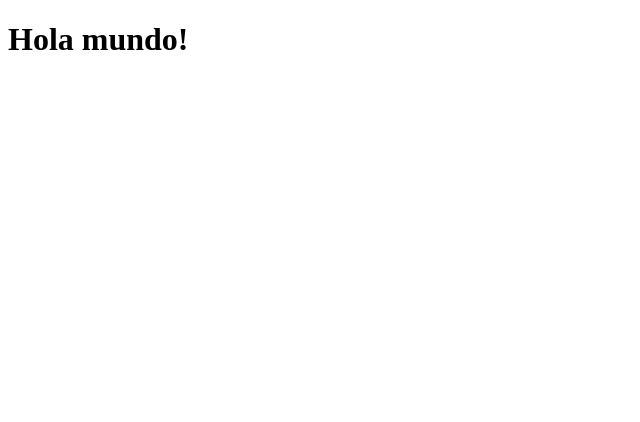
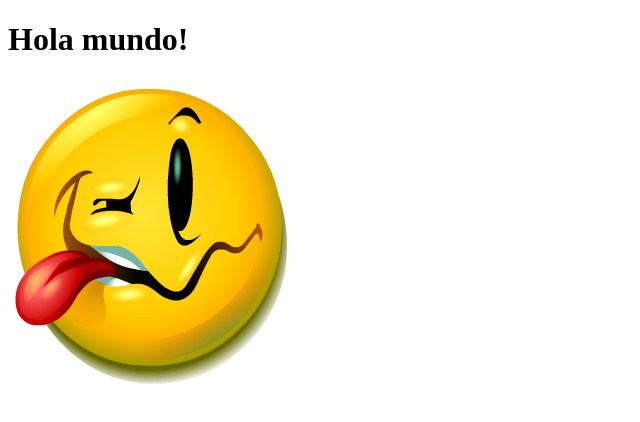
Before and after one commit to elviter/test, a plain HTML site: page index.html in a window 1280 px wide. Shown: the whole page, without its empty margins (0-640 px from the left). Drawn offline with Linux system fonts and the light colour scheme.

Commit message:
Le puse una imagen

```diff
--- a/index.html
+++ b/index.html
@@ -11,6 +11,6 @@
 
 </script>
 <body>
-<h1>Hola mundo!</h1>
+<h1>Hola mundo!</h1> <img src="loco.jpg" />
 </body>
 </html>
```
Also changed, not shown: loco.jpg (added).
